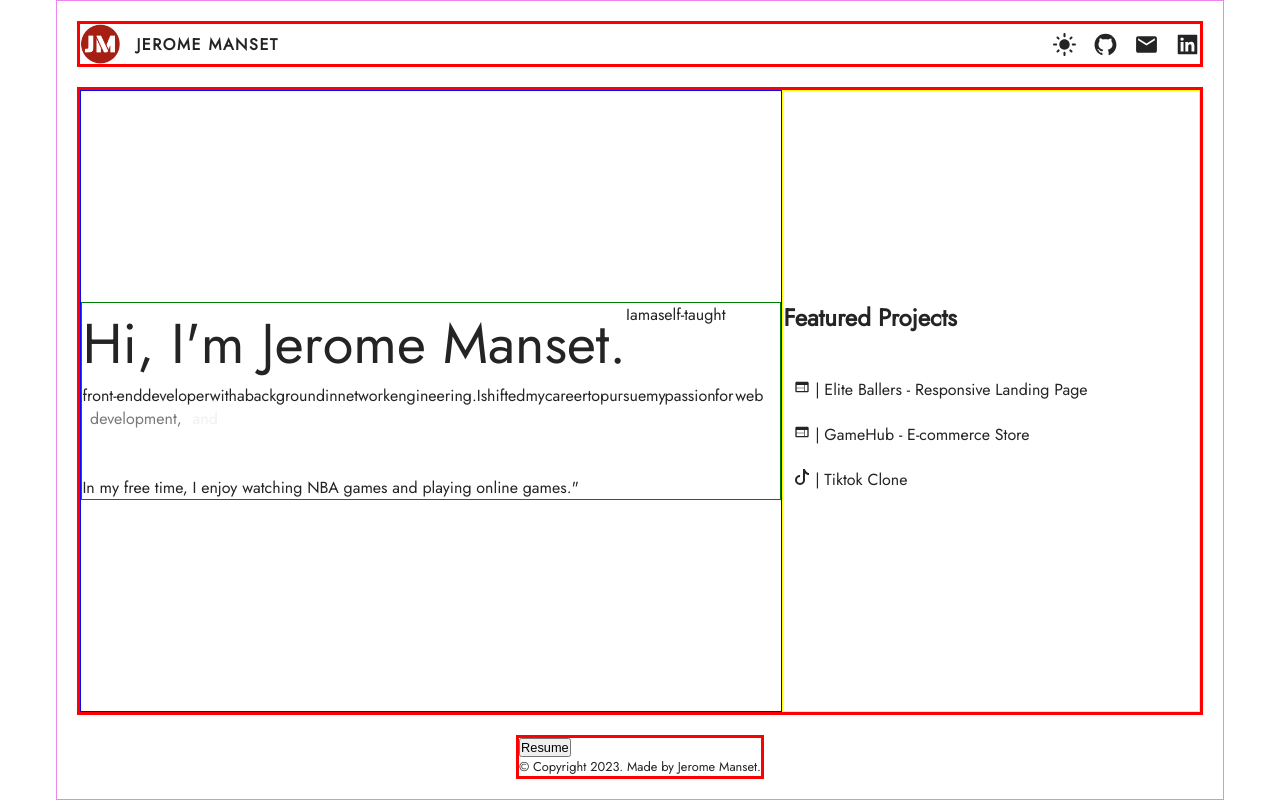
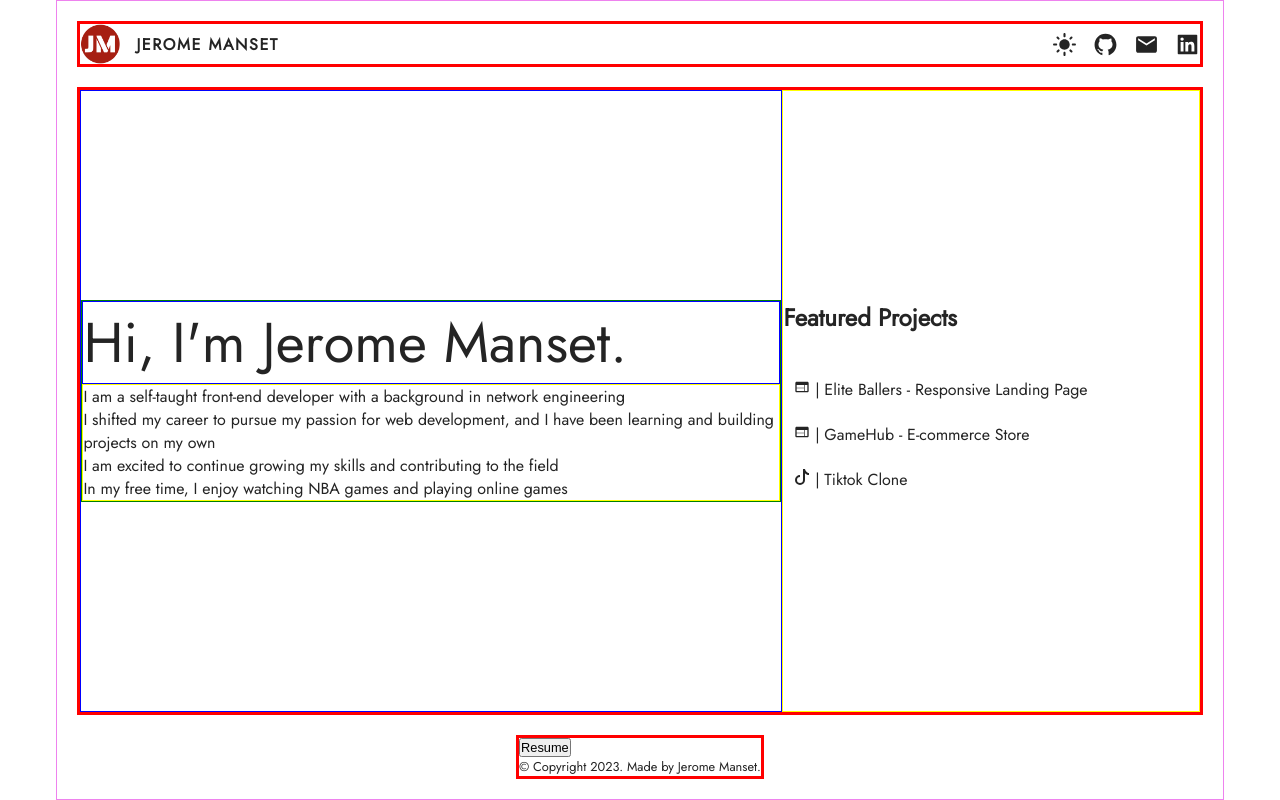
Before and after one commit to kujerocoding/jmanset-portfolio, a React (Vite) app: page / in a window 1280 px wide. Built offline with nearby package versions, Linux system fonts and the light colour scheme.

Commit message:
Add stagger animation to the heading text and about me

```diff
--- a/src/App.css
+++ b/src/App.css
@@ -132,6 +132,18 @@ main{
     flex-direction: column;
     justify-content: center;
     gap: 2rem;
+}
+
+.header--greetings{
+    overflow: hidden;
+    display: flex;
+    flex-wrap:wrap;
+}
+
+.aboutme{
+    /* display: flex;
+    flex-direction: row;
+    flex-wrap: wrap; */
 }
 
 .project-featured{
--- a/src/components/Greetings.jsx
+++ b/src/components/Greetings.jsx
@@ -5,36 +5,44 @@ import React from 'react'
 const Greetings = () => {
 
     const headingText = "Hi, I'm Jerome Manset."
-    const arrayText = headingText.split(' ')
-    const lettersHeading = Array.from(headingText)
-    console.log(headingText)
-    console.log(arrayText)
-    console.log(lettersHeading)
+    const headingLetters = Array.from(headingText)
 
-    const aboutMeText = "I am a self-taught front-end developer with a background in network engineering. I shifted my career to pursue my passion for web development, and I have been learning and building projects on my own. I am excited to continue growing my skills and contributing to the field."
-    const arrayAboutMeText = aboutMeText.split(' ')
+    const aboutMeText = "I am a self-taught front-end developer with a background in network engineering. I shifted my career to pursue my passion for web development, and I have been learning and building projects on my own. I am excited to continue growing my skills and contributing to the field. In my free time, I enjoy watching NBA games and playing online games."
+    const aboutMeWords = aboutMeText.split(".")
 
+    console.log(aboutMeWords)
+
+    const parentLetters = {
+        hidden:{opacity: 0},
+        visible: (i = 1) => ({
+            opacity: 1,
+            transition: { staggerChildren: 0.1, delayChildren: 0.02 * i}
+        })
+    }
+    const parentWords = {
+        hidden:{opacity: 0},
+        visible: (i = 50) => ({
+            opacity: 1,
+            transition: { staggerChildren: 0.12, delayChildren: 0.04 * i, staggerDirection: -1}
+        })
+    }
 
   return (
     <div className='hello-container b-green'>
-        <motion.div style={ {overflow: "hidden", display: "flex", flexWrap:"wrap"}}
+
+        <motion.div className='header--greetings b-blue'
             initial="hidden"
             animate="visible"
-            variants={{
-                hidden:{opacity: 0},
-                visible: (i = 1) => ({
-                    opacity: 1,
-                    transition: { staggerChildren: 0.12, delayChildren: 0.04 * i}
-                })
-             }}
+            variants={parentLetters}
             >
-                {lettersHeading.map((letter, i) => (
+                {headingLetters.map((letter, i) => (
                     <motion.p key={i}
                    className='title-hello'
                     variants={{
                         hidden:{
                             opacity: 0,
-                            x: -20,
+                            x: i % 2 === 0 ? -50 : 50,
+                            y: -50,
                             transition: {
                                 type: "spring",
                                 damping: 12,
@@ -44,6 +52,7 @@ const Greetings = () => {
                         visible:{
                             opacity: 1,
                             x: 0,
+                            y: 0,
                             transition: {
                                 type: "spring",
                                 damping: 12,
@@ -54,40 +63,41 @@ const Greetings = () => {
                     >{letter === " " ? "\u00A0" : letter}</motion.p>
                 ))}
 
-                {arrayAboutMeText.map((word, i) => (
-                    <motion.span key={i}
+
+        </motion.div>
+
+        <motion.div
+            className='aboutme b-yellow'
+            initial="hidden"
+            animate="visible"
+            variants={parentWords}
+        >
+           {aboutMeWords.map((word, i) => (
+            <motion.p
                 className=''
+                key={i}
                 variants={{
                  hidden:{
                      opacity: 0,
-                            x: 20,
+                     y: 50,
                      transition: {
                          type: "spring",
                          damping: 12,
-                                stiffness: 100
+                         stiffness: 50
                      }
                  },
                  visible:{
                      opacity: 1,
-                            x: 0,
+                     y: 0,
                      transition: {
                          type: "spring",
                          damping: 12,
-                                stiffness: 100
+                         stiffness: 50,
                      }
                  }
-                    }}
-                    >{word}</motion.span>
+             }}>{word}</motion.p>
            ))}
-
         </motion.div>
-
-
-            <p>
-
-            <br />
-            In my free time, I enjoy watching NBA games and playing online games."
-            </p>
     </div>
   )
 }
```
Lines whose indentation alone changed are shown as unchanged.
